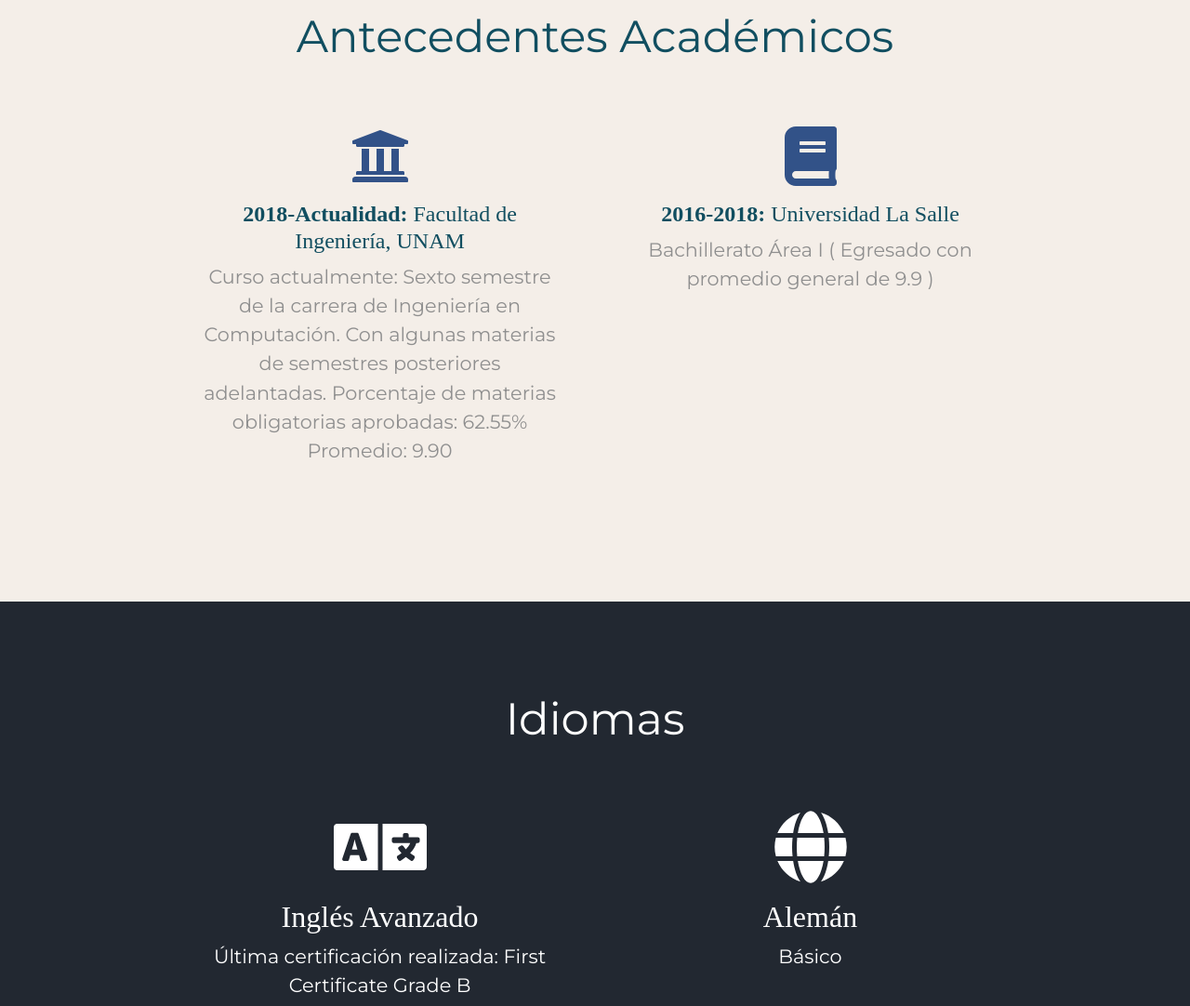
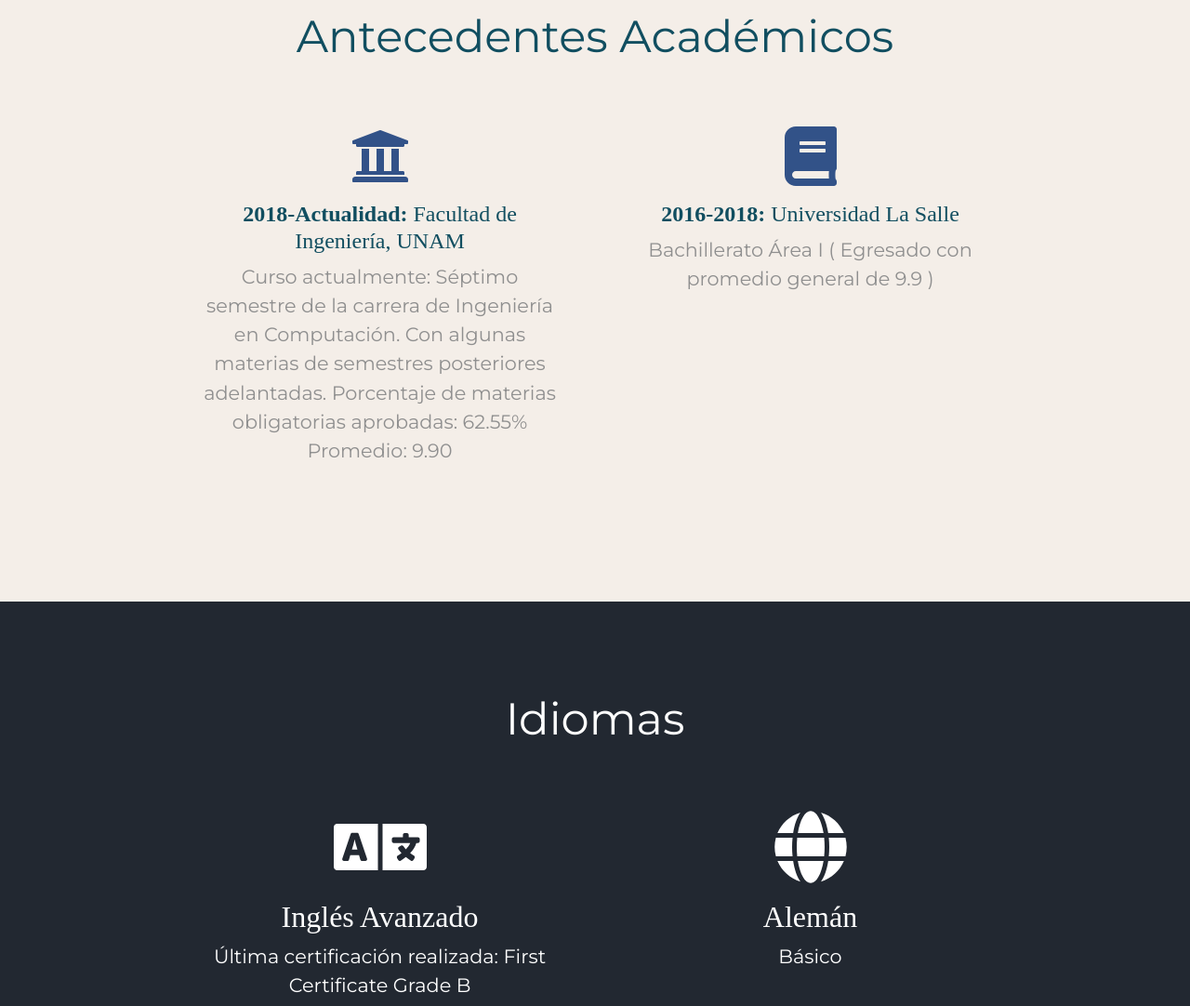
Before and after one commit to andresbasilea/Curriculum-Vitae-2021, a plain HTML site: page index.html in a window 1280 px wide. Shown: the part 1846-2928 px from the top of the page at 93% size. Drawn offline with nearby package versions, Linux system fonts and the light colour scheme.

Commit message:
Actualización de datos

```diff
--- a/index.html
+++ b/index.html
@@ -159,7 +159,7 @@
         <div class="feature-box col-lg-6" data-aos="fade-up-left" data-aos-duration="1500">
           <i class="icon fas fa-university fa-4x"></i>
           <h3 class="feature-title"><b>2018-Actualidad:</b> Facultad de Ingeniería, UNAM</h3>
-          <p>Curso actualmente: Sexto semestre de la carrera de Ingeniería en Computación. Con algunas materias de semestres posteriores adelantadas.
+          <p>Curso actualmente: Séptimo semestre de la carrera de Ingeniería en Computación. Con algunas materias de semestres posteriores adelantadas.
           Porcentaje de materias obligatorias aprobadas: 62.55% Promedio: 9.90</p>
         </div>
 
```
